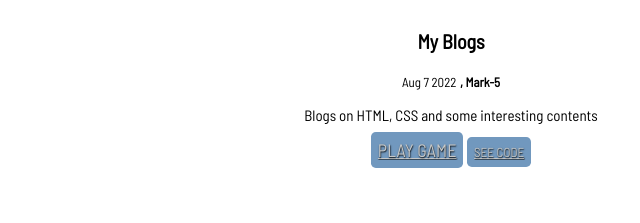
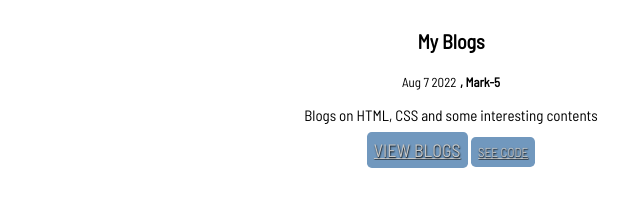
Before and after one commit to mohshabrez/Markfour-five_portfolio, a plain HTML site: page projects.html in a window 1280 px wide. Shown: the part 1480-1703 px from the top of the page, 209-849 px from the left. Drawn offline with Linux system fonts and the light colour scheme.

Commit message:
Update projects.html

```diff
--- a/projects.html
+++ b/projects.html
@@ -82,7 +82,7 @@
                     <small><strong>, Mark-5</strong></small>
                     <p>Blogs on HTML, CSS and some interesting contents
                     </p>
-                    <a class="Links primary-link" href="https://portfloio-shabrez.netlify.app/blogs.html" target="_blank">PLAY GAME</a>
+                    <a class="Links primary-link" href="https://portfloio-shabrez.netlify.app/blogs.html" target="_blank">VIEW BLOGS</a>
 
                     <a class="Links secondary-link" href="https://github.com/mohshabrez/Markfour-five" target="_blank">SEE CODE</a>
                 </div>
```
